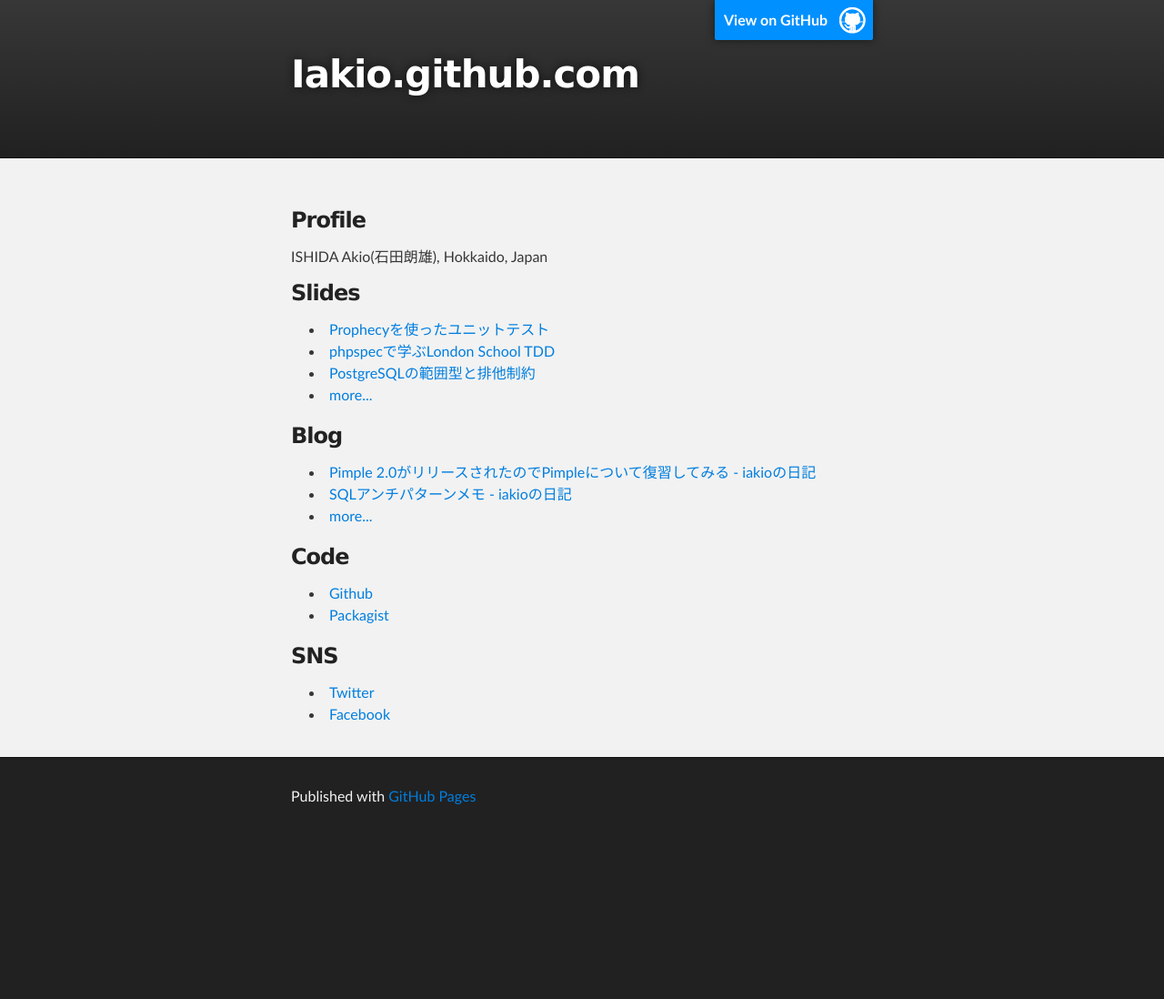
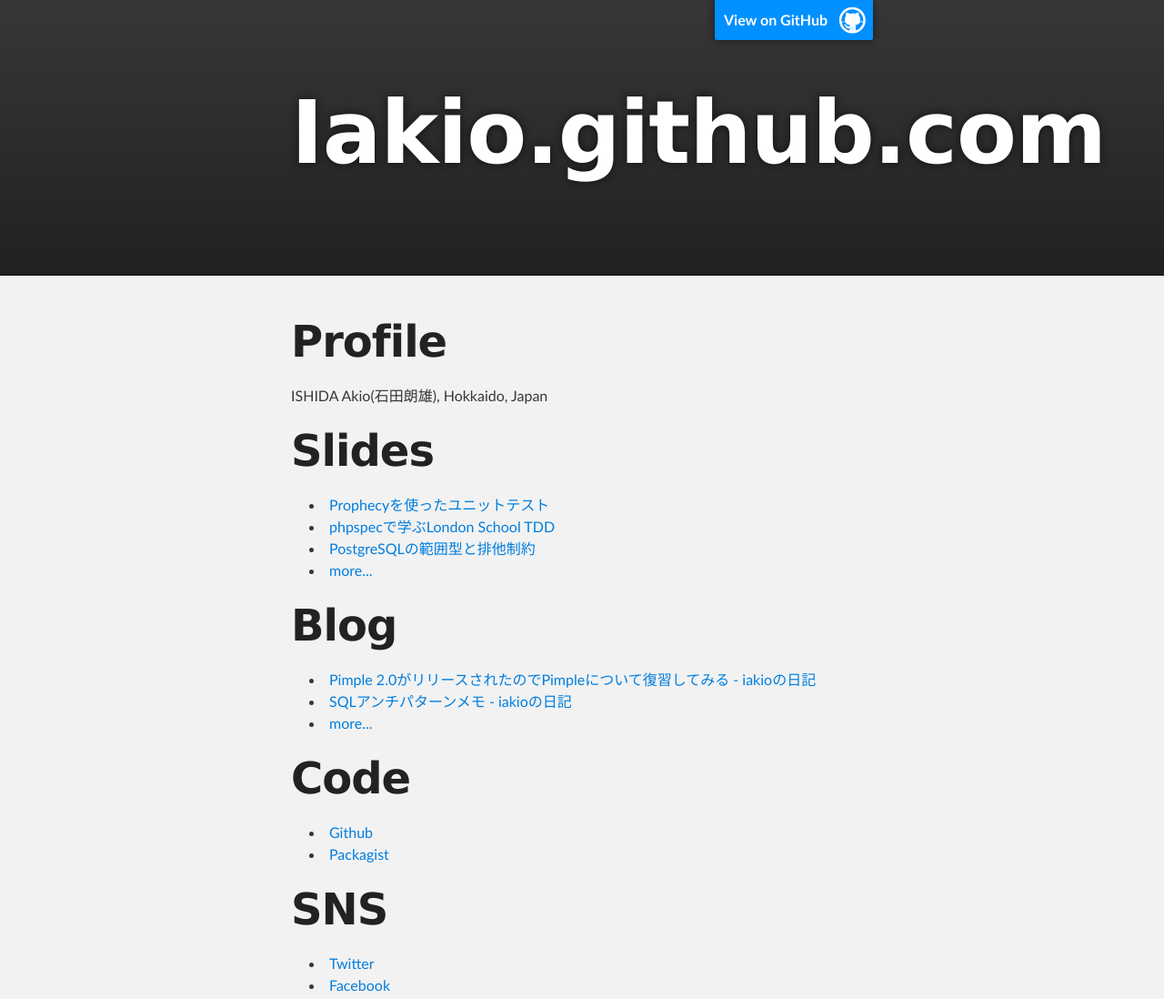
Before and after one commit to iakio/iakio.github.com, a plain HTML site: page index.html in a window 1280 px wide. Shown: the top 1098 px of the page at 91% size. Before the commit the page ends 922 px from the top, so only its background shows below. Drawn offline with Linux system fonts and the light colour scheme.

Commit message:
Fix style

```diff
--- a/stylesheets/stylesheet.css
+++ b/stylesheets/stylesheet.css
@@ -429,3 +429,28 @@
   }
 
 }
+
+html {
+  font-size: 16px;
+  line-height: 1.5rem;
+}
+body,
+#header_wrap,
+#main_content_wrap {
+  --background-image: url("../grid24.png");
+}
+#project_title {
+  font-size: 6rem;
+  line-height: 12rem;
+}
+#main_content {
+  padding-top: 24px;
+}
+h3 {
+  font-size: 3rem;
+  margin: 0;
+  line-height: 6rem;
+}
+ul {
+  margin: 0;
+}
```
